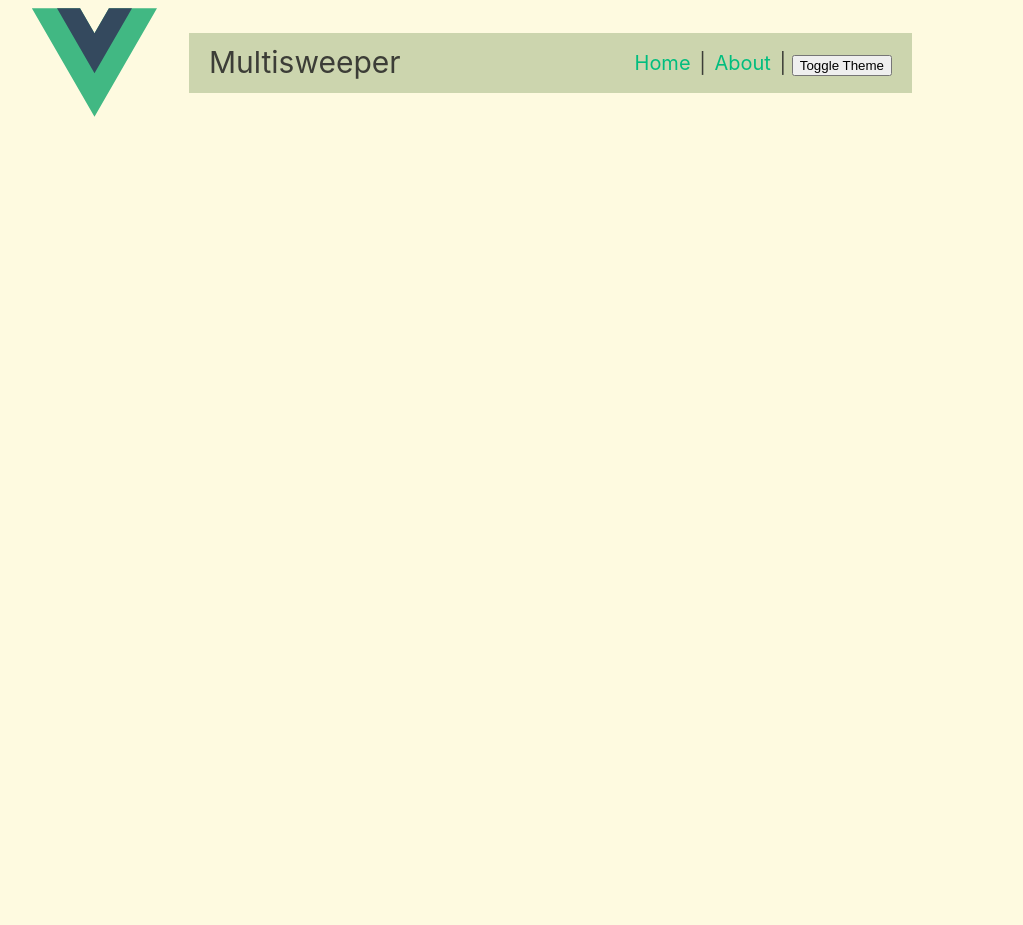
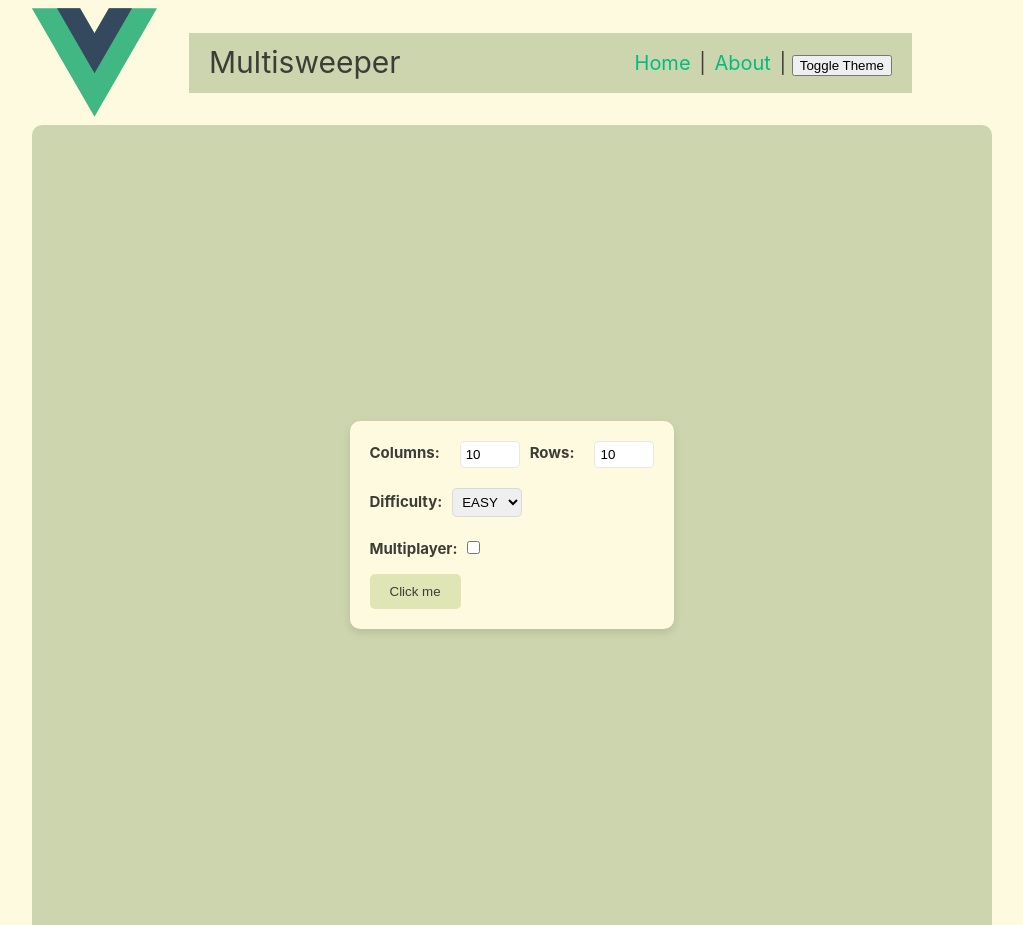
Before and after one commit to Gofreza/MinesweeperVue, a Vue app: page /solo in a window 1280 px wide. Shown: the whole page, without its empty margins (128-1151 px from the left). Before the commit the page ends 800 px from the top, so only its background shows below. Built offline with nearby package versions, Linux system fonts and the light colour scheme.

Commit message:
Add GameInputs components and GameCanvas components + link with it

```diff
--- a/package.json
+++ b/package.json
@@ -16,6 +16,7 @@
     "format": "prettier --write src/"
   },
   "dependencies": {
+    "axios": "^1.7.7",
     "pinia": "^2.1.7",
     "vue": "^3.4.29",
     "vue-router": "^4.3.3"
--- /dev/null
+++ b/src/components/GameCanvas.vue
@@ -0,0 +1,78 @@
+<script setup lang="ts">
+import { useGlobalStore } from '@/stores/global'
+import { onMounted } from 'vue'
+import axios from 'axios'
+const store = useGlobalStore()
+
+const drawGrid = () => {
+  console.log(store.rows, store.cols, store.cellSize)
+  const canvas = document.getElementById('game-canvas') as HTMLCanvasElement
+  if (!canvas) return
+  const ctx = canvas.getContext('2d')
+  if (!ctx) return
+
+  ctx.clearRect(0, 0, canvas.width, canvas.height)
+
+  ctx.fillStyle = '#999999'
+  ctx.fillRect(0, 0, store.cols * store.cellSize, store.rows * store.cellSize)
+
+  for (let r = 0; r < store.rows; r++) {
+    for (let c = 0; c < store.cols; c++) {
+      const x = c * store.cellSize
+      const y = r * store.cellSize
+
+      ctx.strokeRect(x, y, store.cellSize, store.cellSize)
+    }
+  }
+}
+
+const getGridCoordinates = (clientX: number, clientY: number) => {
+  const canvas = document.getElementById('game-canvas') as HTMLCanvasElement
+  if (!canvas) return
+
+  const rect = canvas.getBoundingClientRect()
+  const x = clientX - rect.left
+  const y = clientY - rect.top
+
+  const col = Math.floor(x / store.cellSize)
+  const row = Math.floor(y / store.cellSize)
+
+  return { col, row }
+}
+
+const handleCanvasClick = async (event: MouseEvent): Promise<void> => {
+  const { clientX, clientY } = event
+  const coordinates = getGridCoordinates(clientX, clientY)
+  if (coordinates) {
+    console.log('Grid Coordinates:', coordinates)
+    try {
+      const response = await axios.post('http://localhost:8080/game/play', {
+        row: coordinates.row,
+        col: coordinates.col,
+        roomId: store.roomId
+      })
+      console.log('Response:', response)
+    } catch (error) {
+      console.error('Error:', error)
+    }
+  }
+}
+
+onMounted(() => {
+  drawGrid()
+  const canvas = document.getElementById('game-canvas') as HTMLCanvasElement
+  if (canvas) {
+    canvas.addEventListener('click', handleCanvasClick)
+  }
+})
+</script>
+
+<template>
+  <div>
+    <canvas
+      id="game-canvas"
+      :width="store.cols * store.cellSize"
+      :height="store.rows * store.cellSize"
+    ></canvas>
+  </div>
+</template>
--- /dev/null
+++ b/src/components/GameInputs.vue
@@ -0,0 +1,119 @@
+<script setup lang="ts">
+import axios from 'axios'
+import { useGlobalStore } from '@/stores/global'
+
+const store = useGlobalStore()
+
+let col = store.cols
+let row = store.rows
+var isMultiplayer = false
+var difficulties = ['EASY', 'HARD']
+
+const emit = defineEmits(['begin-game'])
+
+async function sendInputs() {
+  try {
+    const response = await axios.post('http://localhost:8080/game/new', {
+      rows: row,
+      cols: col,
+      difficulty: difficulties[0],
+      isMultiplayer: isMultiplayer
+    })
+    console.log('Response:', response.data)
+    store.setRoomId(response.data)
+    store.setRows(row)
+    store.setCols(col)
+    emit('begin-game')
+  } catch (error) {
+    console.error('Error:', error)
+  }
+}
+</script>
+
+<template>
+  <div id="input-container" class="input-container">
+    <div class="inputs">
+      <label for="col">Columns:</label>
+      <input id="col" type="number" v-model="col" />
+      <label for="row">Rows:</label>
+      <input id="row" type="number" v-model="row" />
+    </div>
+
+    <div>
+      <label for="difficulties">Difficulty:</label>
+      <select id="difficulties" v-model="difficulties[0]">
+        <option v-for="difficulty in difficulties" :key="difficulty" :value="difficulty">
+          {{ difficulty }}
+        </option>
+      </select>
+    </div>
+
+    <div>
+      <label for="multiplayer">Multiplayer:</label>
+      <input
+        id="multiplayer"
+        type="checkbox"
+        v-model="isMultiplayer"
+        @change="console.log(isMultiplayer)"
+      />
+    </div>
+
+    <button @click="sendInputs">Click me</button>
+  </div>
+</template>
+
+<style scoped>
+.input-container {
+  display: inline-block;
+  justify-content: center;
+  flex-direction: column;
+  align-items: center;
+  background-color: var(--color-background);
+  padding: 20px;
+  border-radius: 10px;
+  box-shadow: 0 4px 8px rgba(0, 0, 0, 0.1);
+}
+
+.inputs {
+  display: flex;
+  gap: 10px;
+  margin-bottom: 20px;
+}
+
+label {
+  margin-right: 10px;
+  font-weight: bold;
+  color: var(--color-text);
+}
+
+input[type='number'] {
+  width: 60px;
+  padding: 5px;
+  border: 1px solid var(--color-border);
+  border-radius: 5px;
+}
+
+select {
+  margin-bottom: 20px;
+  padding: 5px;
+  border: 1px solid var(--color-border);
+  border-radius: 5px;
+}
+
+input[type='checkbox'] {
+  margin-bottom: 20px;
+}
+
+button {
+  padding: 10px 20px;
+  border: none;
+  border-radius: 5px;
+  background-color: var(--color-background-mute);
+  color: var(--color-text);
+  cursor: pointer;
+}
+
+button:hover {
+  background-color: var(--color-background-soft);
+}
+</style>
--- a/src/router/index.ts
+++ b/src/router/index.ts
@@ -1,5 +1,6 @@
 import { createRouter, createWebHistory } from 'vue-router'
 import HomeView from '../views/HomeView.vue'
+import GameView from '../views/GameView.vue'
 
 const router = createRouter({
   history: createWebHistory(import.meta.env.BASE_URL),
@@ -16,6 +17,11 @@ const router = createRouter({
       // this generates a separate chunk (About.[hash].js) for this route
       // which is lazy-loaded when the route is visited.
       component: () => import('../views/AboutView.vue')
+    },
+    {
+      path: '/solo',
+      name: 'solo',
+      component: GameView
     }
   ]
 })
--- a/src/stores/global.ts
+++ b/src/stores/global.ts
@@ -2,10 +2,30 @@ import { defineStore } from 'pinia'
 
 export const useGlobalStore = defineStore('global', {
   state: () => ({
-    isDarkTheme: false
+    isDarkTheme: false,
+    cellSize: 40,
+    cols: 10,
+    rows: 10,
+    roomId: -1
   }),
   // Computed properties
   getters: {},
   // Methods that mutate the store
-  actions: {}
+  actions: {
+    toggleTheme() {
+      this.isDarkTheme = !this.isDarkTheme
+    },
+    setCellSize(size: number) {
+      this.cellSize = size
+    },
+    setCols(cols: number) {
+      this.cols = cols
+    },
+    setRows(rows: number) {
+      this.rows = rows
+    },
+    setRoomId(roomId: number) {
+      this.roomId = roomId
+    }
+  }
 })
--- /dev/null
+++ b/src/views/GameView.vue
@@ -0,0 +1,35 @@
+<script setup lang="ts">
+import { ref } from 'vue'
+import GameInputs from '@/components/GameInputs.vue'
+import GameCanvas from '@/components/GameCanvas.vue'
+
+var isGameRunning = ref(false)
+
+function beginGame() {
+  isGameRunning.value = true
+  console.log('hi', isGameRunning.value)
+}
+</script>
+
+<template>
+  <main class="main">
+    <div v-if="!isGameRunning">
+      <GameInputs @begin-game="beginGame" />
+    </div>
+    <div v-else>
+      <GameCanvas />
+    </div>
+  </main>
+</template>
+
+<style scoped>
+.main {
+  width: 100%;
+  height: 100vh;
+  background-color: var(--color-menu);
+  display: flex;
+  justify-content: center;
+  align-items: center;
+  border-radius: 10px 10px 0 0;
+}
+</style>
```
Also changed, not shown: 1 other file (tests, documents, lock files or other folders).
